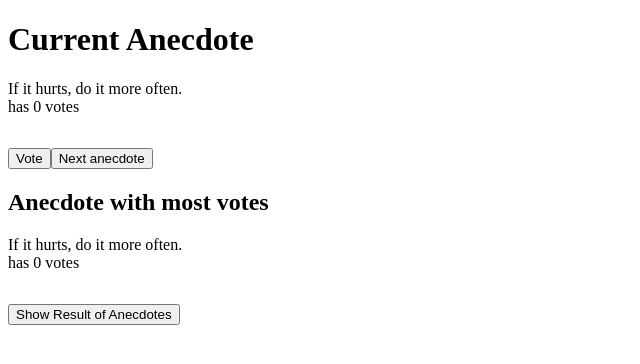
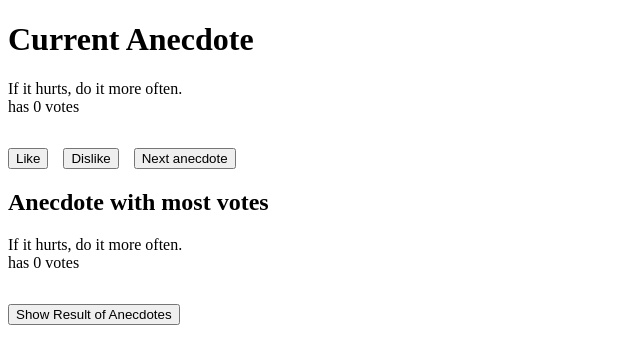
Before and after one commit to rinne13/react-perusteet-02-soveltavat-tehtavat-03-anekdootit, a React (Vite) app in the folder part1/: page / in a window 1280 px wide. Shown: the top 364 px of the page, without its empty margins (0-640 px from the left). Built offline with nearby package versions, Linux system fonts and the light colour scheme.

Commit message:
added button component, added dislike and like, code format

```diff
--- a/part1/src/App.jsx
+++ b/part1/src/App.jsx
@@ -1,37 +1,44 @@
-import { useState } from 'react'
+import { useState } from "react";
+import Button from "./Button";
 
 const App = () => {
   const anecdotes = [
-    'If it hurts, do it more often.',
-    'Adding manpower to a late software project makes it later!',
-    'The first 90 percent of the code accounts for the first 90 percent of the development time...The remaining 10 percent of the code accounts for the other 90 percent of the development time.',
-    'Any fool can write code that a computer can understand. Good programmers write code that humans can understand.',
-    'Premature optimization is the root of all evil.',
-    'Debugging is twice as hard as writing the code in the first place. Therefore, if you write the code as cleverly as possible, you are, by definition, not smart enough to debug it.',
-    'Programming without an extremely heavy use of console.log is same as if a doctor would refuse to use x-rays or blood tests when diagnosing patients.',
-    'The only way to go fast, is to go well.'
-  ]
+    "If it hurts, do it more often.",
+    "Adding manpower to a late software project makes it later!",
+    "The first 90 percent of the code accounts for the first 90 percent of the development time...The remaining 10 percent of the code accounts for the other 90 percent of the development time.",
+    "Any fool can write code that a computer can understand. Good programmers write code that humans can understand.",
+    "Premature optimization is the root of all evil.",
+    "Debugging is twice as hard as writing the code in the first place. Therefore, if you write the code as cleverly as possible, you are, by definition, not smart enough to debug it.",
+    "Programming without an extremely heavy use of console.log is same as if a doctor would refuse to use x-rays or blood tests when diagnosing patients.",
+    "The only way to go fast, is to go well.",
+  ];
 
-  const [selected, setSelected] = useState(0)
-  const [votes, setVotes] = useState(new Array(anecdotes.length).fill(0))
-  const [showTable, setShowTable] = useState(false)
+  const [selected, setSelected] = useState(0);
+  const [votes, setVotes] = useState(new Array(anecdotes.length).fill(0));
+  const [showTable, setShowTable] = useState(false);
 
   const handleNextClick = () => {
-    const randomIndex = Math.floor(Math.random() * anecdotes.length)
-    setSelected(randomIndex)
-  }
+    const randomIndex = Math.floor(Math.random() * anecdotes.length);
+    setSelected(randomIndex);
+  };
 
-  const handleVoteClick = () => {
-    const votesCopy = [...votes]
-    votesCopy[selected] += 1
-    setVotes(votesCopy)
-  }
+  const handleLikeClick = () => {
+    const votesCopy = [...votes];
+    votesCopy[selected] += 1;
+    setVotes(votesCopy);
+  };
 
-  const mostVotesIndex = votes.indexOf(Math.max(...votes))
+  const handleDislikeClick = () => {
+    const votesCopy = [...votes];
+    votesCopy[selected] -= 1;
+    setVotes(votesCopy);
+  };
+
+  const mostVotesIndex = votes.indexOf(Math.max(...votes));
 
   const toggleTableVisibility = () => {
-    setShowTable(!showTable)
-  }
+    setShowTable(!showTable);
+  };
 
   return (
     <div>
@@ -39,8 +46,10 @@ const App = () => {
       <div>
         <div>{anecdotes[selected]}</div>
         <div>has {votes[selected]} votes</div>
-        <button onClick={handleVoteClick}  style={{ marginTop: '2rem' }}>Vote</button>
-        <button onClick={handleNextClick}>Next anecdote</button>
+
+        {Button(handleLikeClick, "Like")}
+        {Button(handleDislikeClick, "Dislike")}
+        {Button(handleNextClick, "Next anecdote")}
       </div>
 
       <div>
@@ -50,11 +59,10 @@ const App = () => {
       </div>
 
       <div>
-
-      <button onClick={toggleTableVisibility}  style={{ marginTop: '2rem' }}>
-        {showTable ? 'Hide Result of Anecdotes' : 'Show Result of Anecdotes'}
-      </button>
-
+        {Button(
+          toggleTableVisibility,
+          showTable ? "Hide Result of Anecdotes" : "Show Result of Anecdotes"
+        )}
 
         {showTable && (
           <div>
@@ -79,7 +87,7 @@ const App = () => {
         )}
       </div>
     </div>
-  )
-}
+  );
+};
 
-export default App
+export default App;
--- a/part1/src/Button.jsx
+++ b/part1/src/Button.jsx
@@ -1,8 +1,10 @@
-const Button = ({ handleClick, text }) => (
-    <button onClick={handleClick}>
-      {text}
-    </button>
-  )
+const Button = (handleClick, text) => (
+  <button
+    onClick={handleClick}
+    style={{ marginTop: "2rem", marginRight: "15px" }}
+  >
+    {text}
+  </button>
+);
 
-
-  export default Button;
+export default Button;
```
Lines whose indentation alone changed are shown as unchanged.
